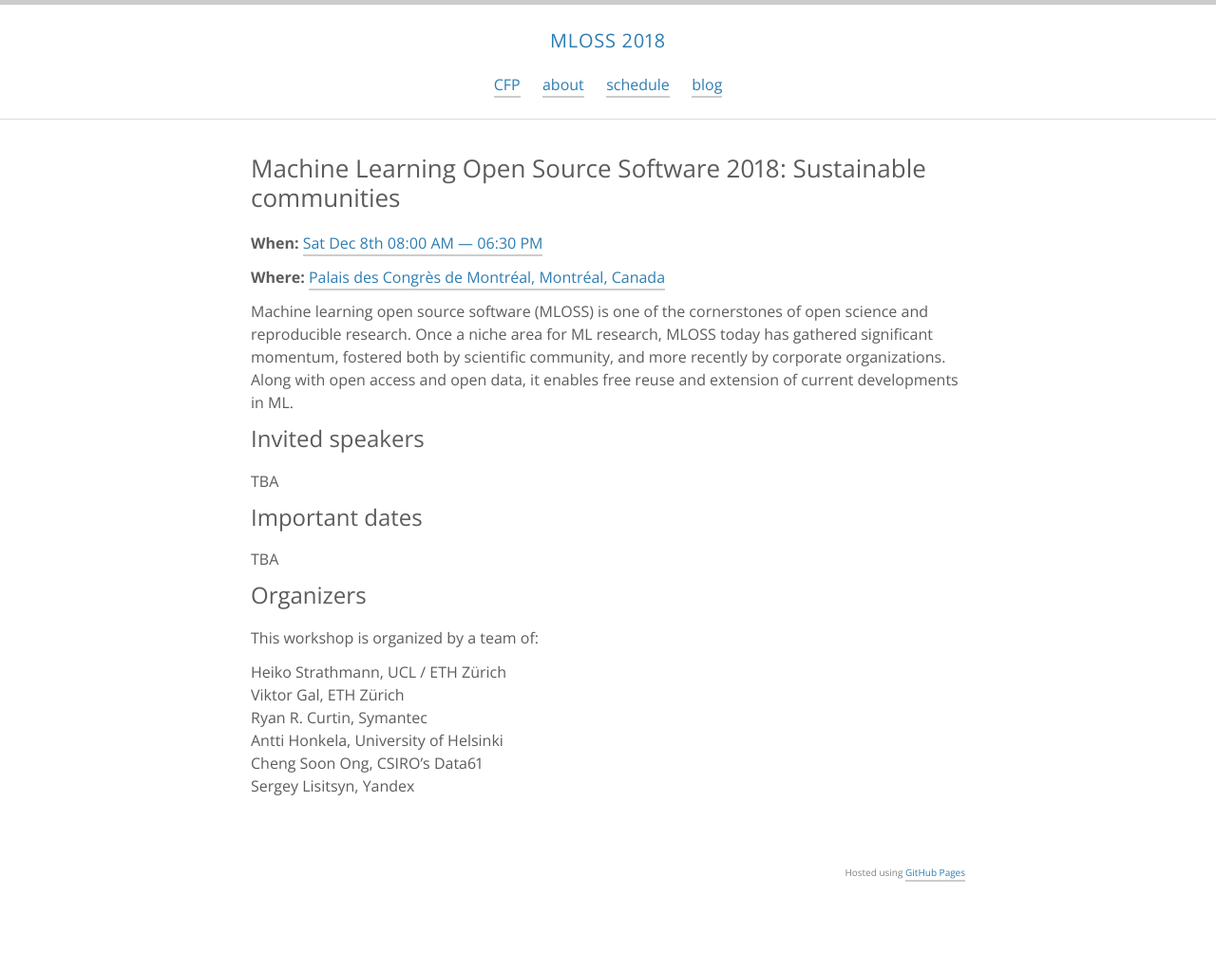
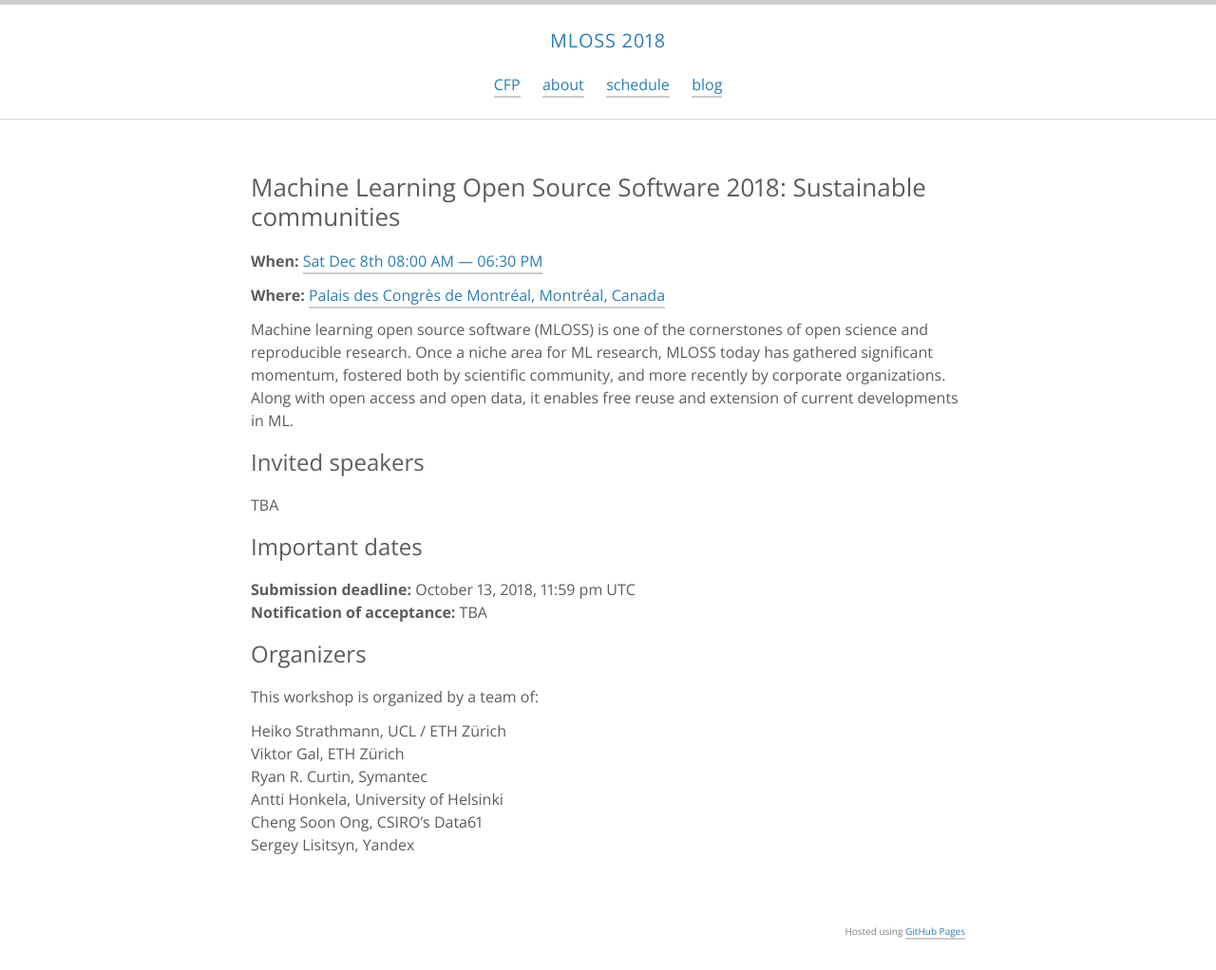
Before and after one commit to nips-2018-oss/nips-2018-oss.github.io, a Jekyll site: the page built from index.html, in a window 1280 px wide. Shown: the whole page at 95% size. Built offline with Jekyll 4.4.1, drawn with Linux system fonts in a browser that asks for light colours; the list of posts is cut into pages by our own code; before the commit the page ends 960 px from its top, so only the background shows below that.

Commit message:
Add margin, add submission deadline

```diff
--- a/_includes/description.md
+++ b/_includes/description.md
@@ -12,7 +12,8 @@ TBA
 
 ### Important dates
 
-TBA
+- *Submission deadline:* October 13, 2018, 11:59 pm UTC
+- *Notification of acceptance:* TBA
 
 ### Organizers
 
--- a/assets/scss/base/_typography.scss
+++ b/assets/scss/base/_typography.scss
@@ -18,7 +18,7 @@ h6 {
   font-family: $heading-font-family;
   font-size: $base-font-size;
   line-height: $heading-line-height;
-  margin: 0 0 $small-spacing;
+  margin: $small-spacing 0 $small-spacing 0;
   font-weight: 300;
 }
 
```
